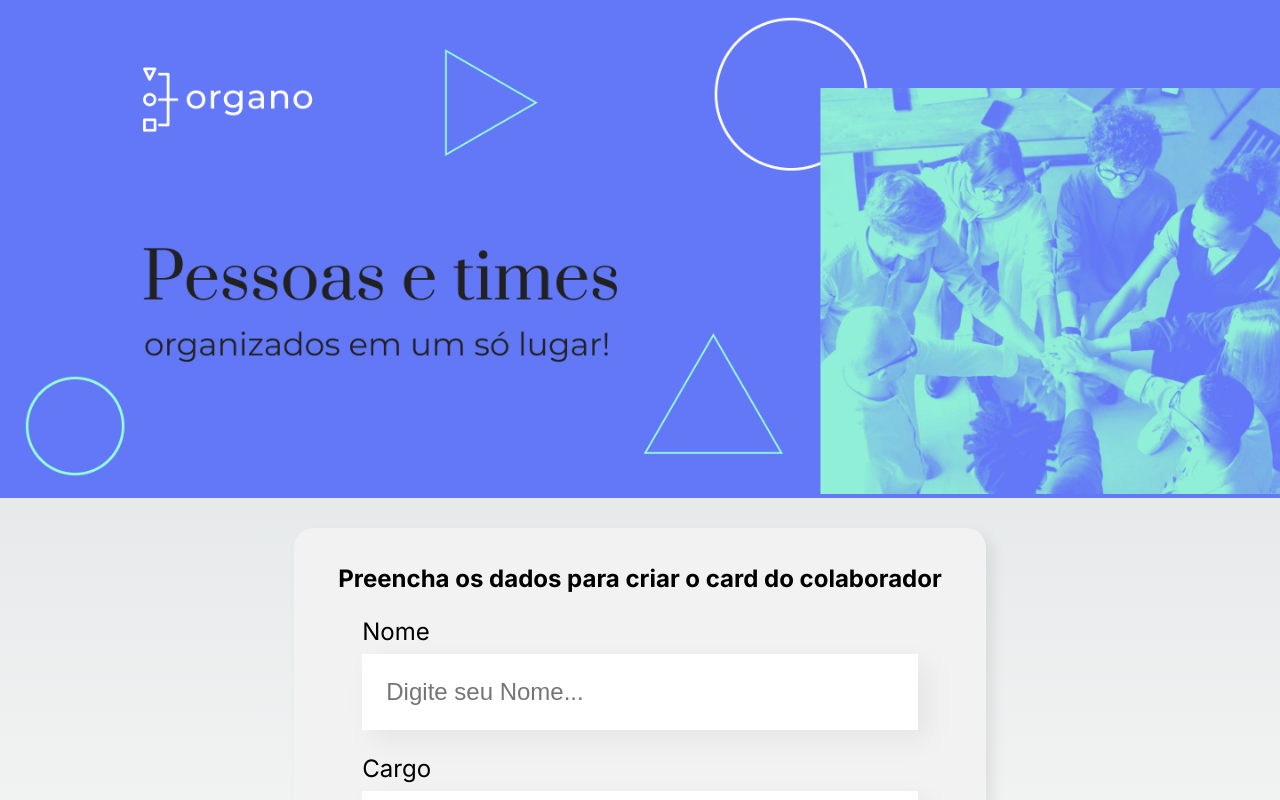
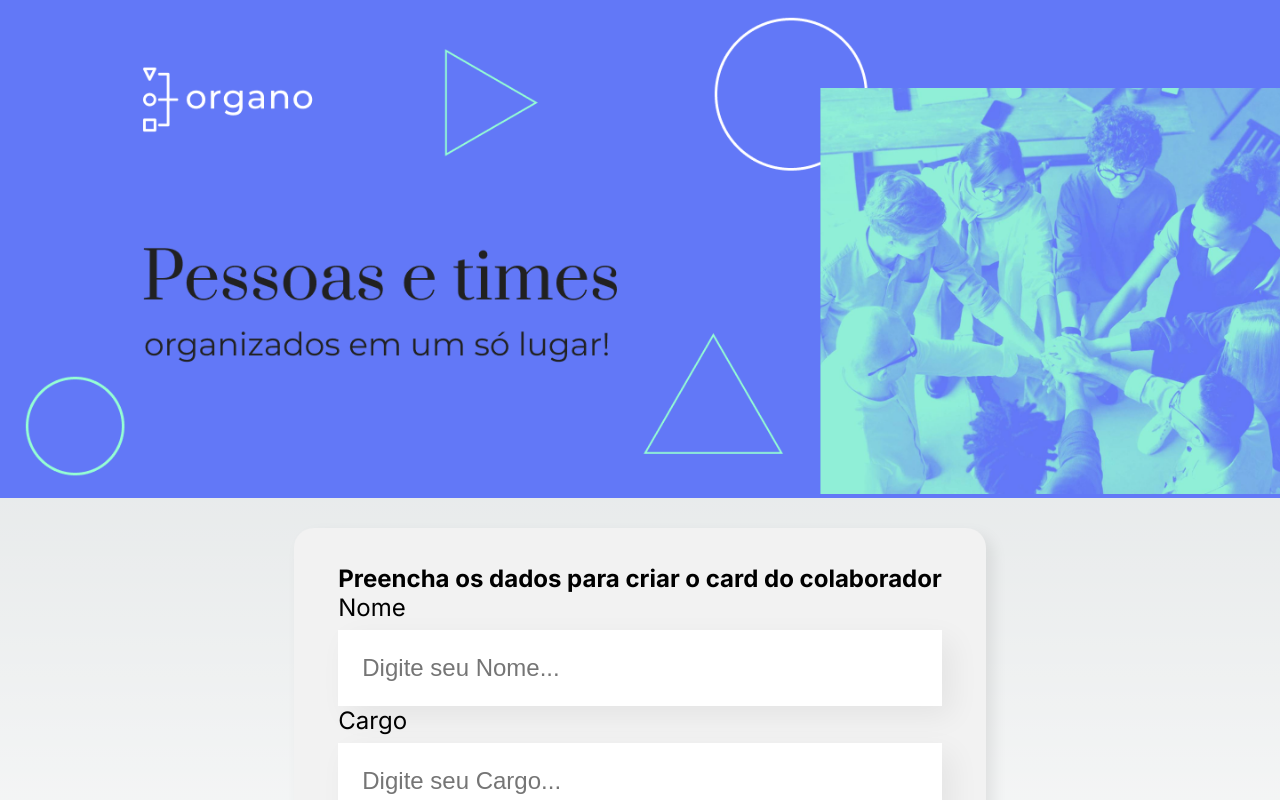
Before and after one commit to xande-rj/React_alurabasic, a Next.js app: page / in a window 1280 px wide. Shown: the top 800 px of the page. Built offline with nearby package versions, Linux system fonts and the light colour scheme.

Commit message:
mudança no Desing

```diff
--- a/src/app/componetes/CampoTexto/Campotexto.css
+++ b/src/app/componetes/CampoTexto/Campotexto.css
@@ -1,6 +1,4 @@
-.campo-texto{
-    margin: 24px;
-}
+
 .campo-texto label{
     display: block;
     margin-bottom: 8px;
```
